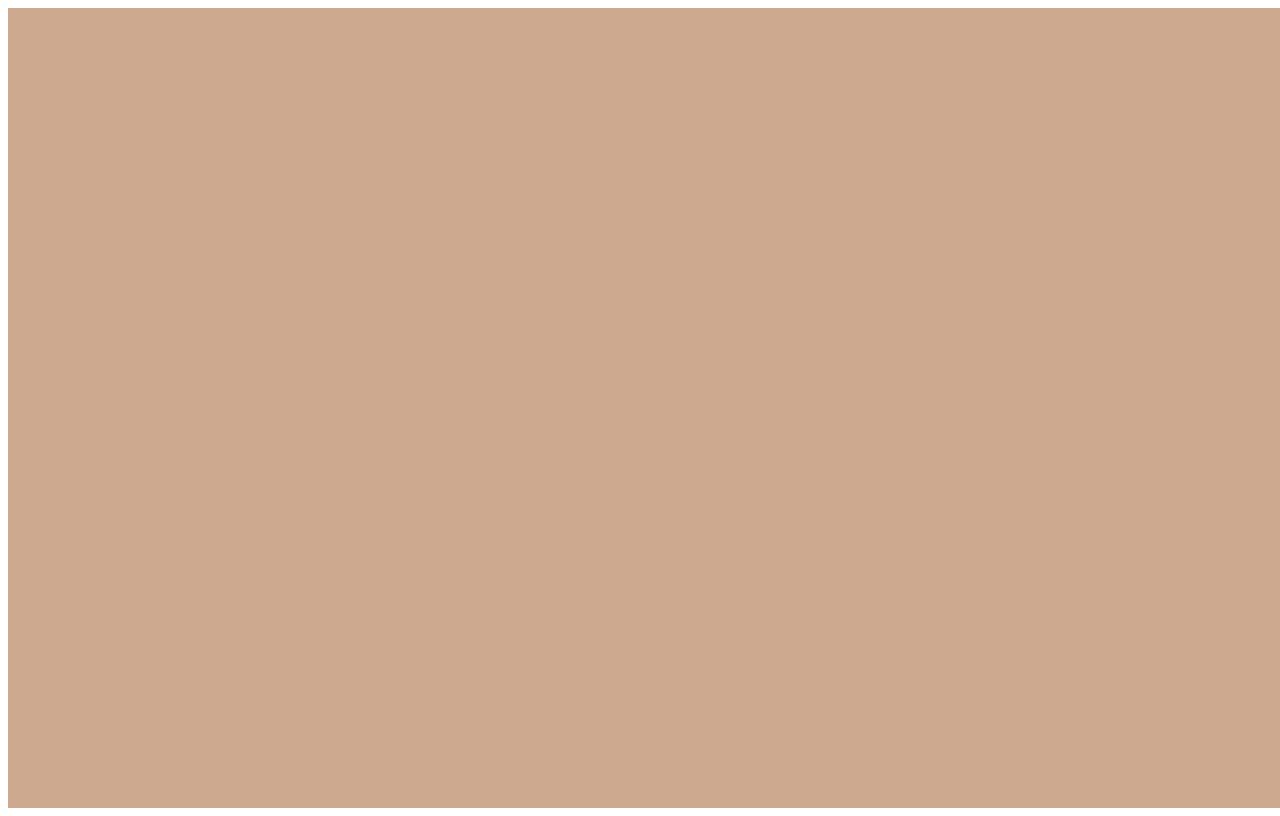
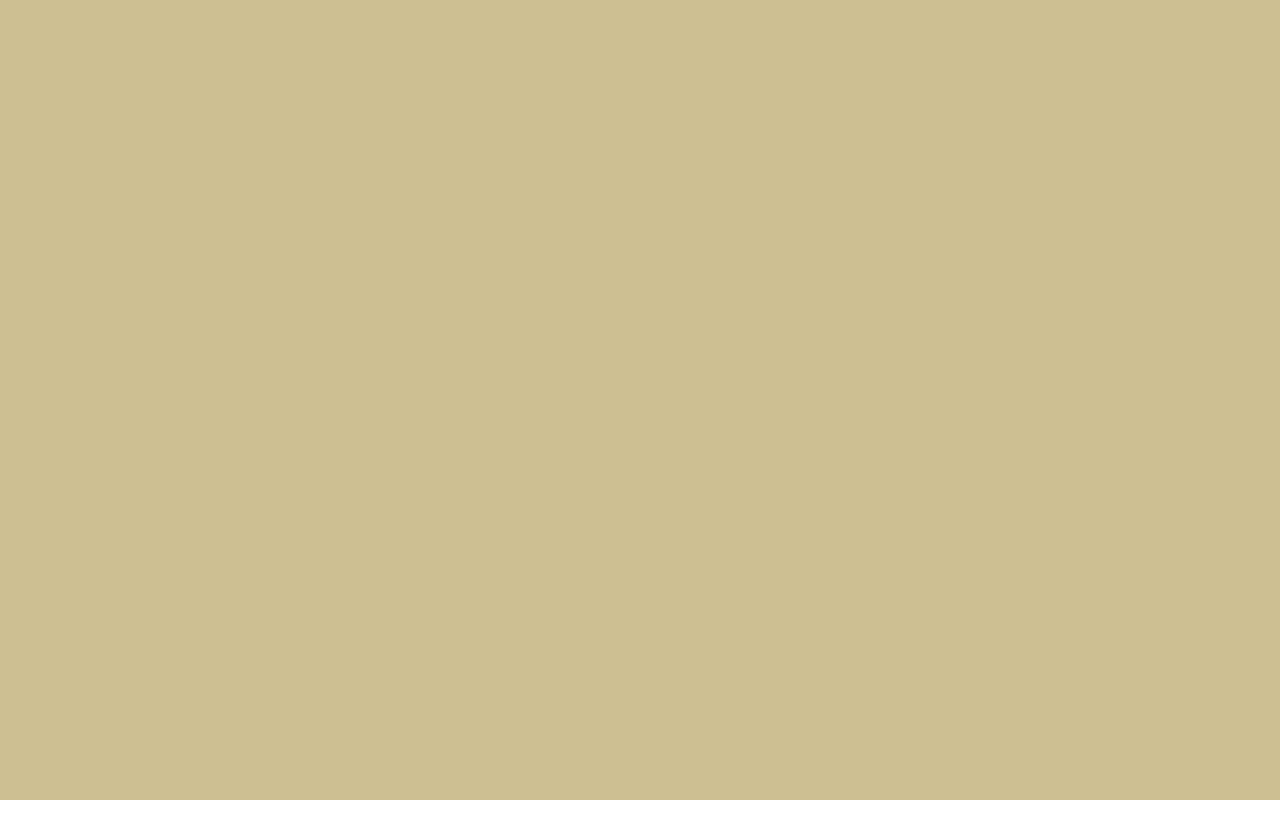
Before and after one commit to pjnalls/scss-blue-whale-art, a plain HTML site: page index.html in a window 1280 px wide. Drawn offline with nearby package versions, Linux system fonts and the light colour scheme; files that its build step writes are made by us from their sources.

Commit message:
Add reset prop. and values for global elements.

```diff
--- a/_config.scss
+++ b/_config.scss
@@ -1,9 +1,25 @@
 /**
  * Global Color Variables
  */
-$background-color: #cda98f;
+$background-color: #cdbf8f;
 $whale-top: #2f53bf;
 $whale-top-dark: #1d35af;
 $whale-bottom: #9ecff7;
 $whale-bottom-dark: #7eafda;
 $whale-outline: #3a2618;
+
+html {
+  font-size: 100%;
+  box-sizing: border-box;
+}
+
+*,
+*::before,
+*::after {
+  box-sizing: inherit;
+}
+
+body {
+  margin: 0;
+  padding: 0;
+}
```
